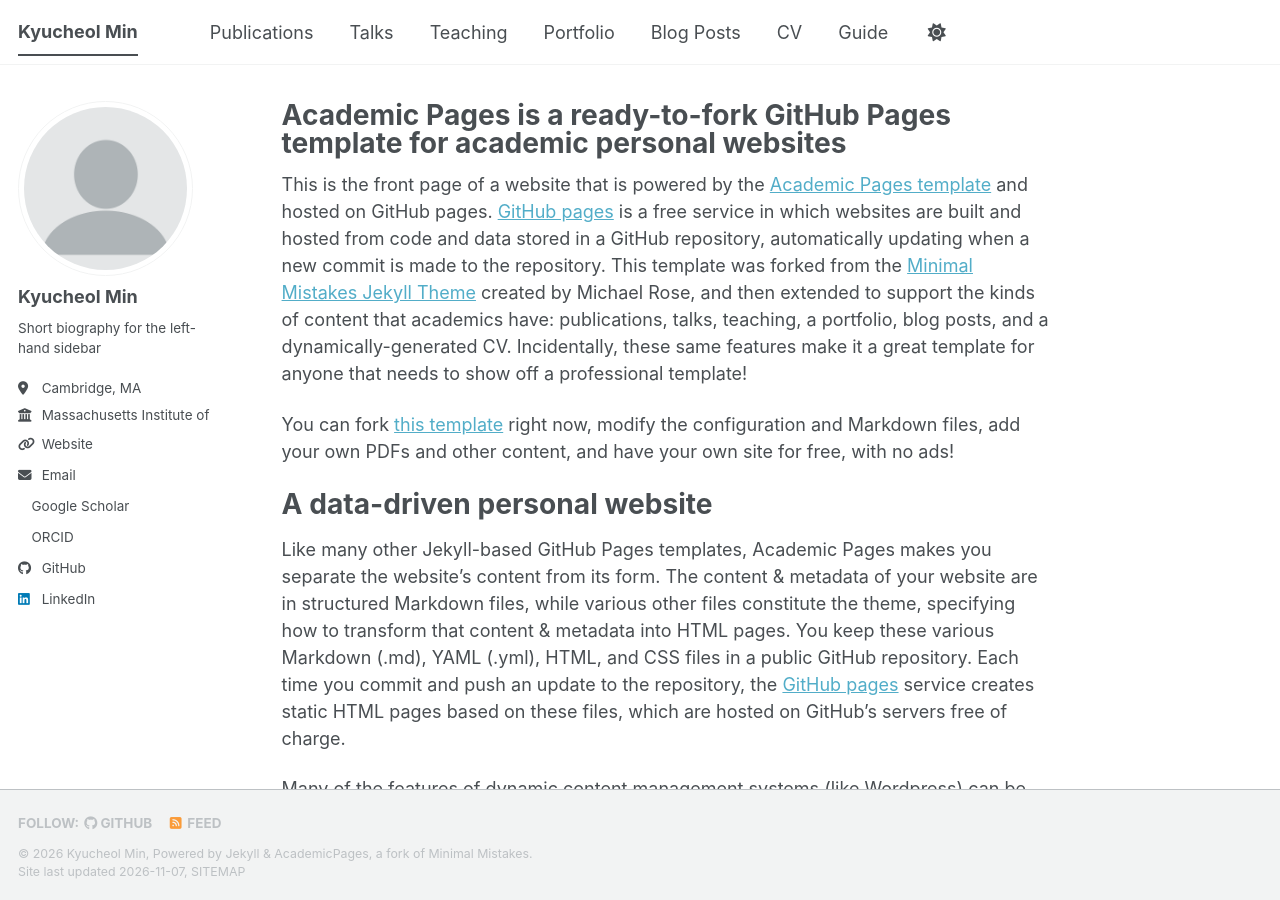
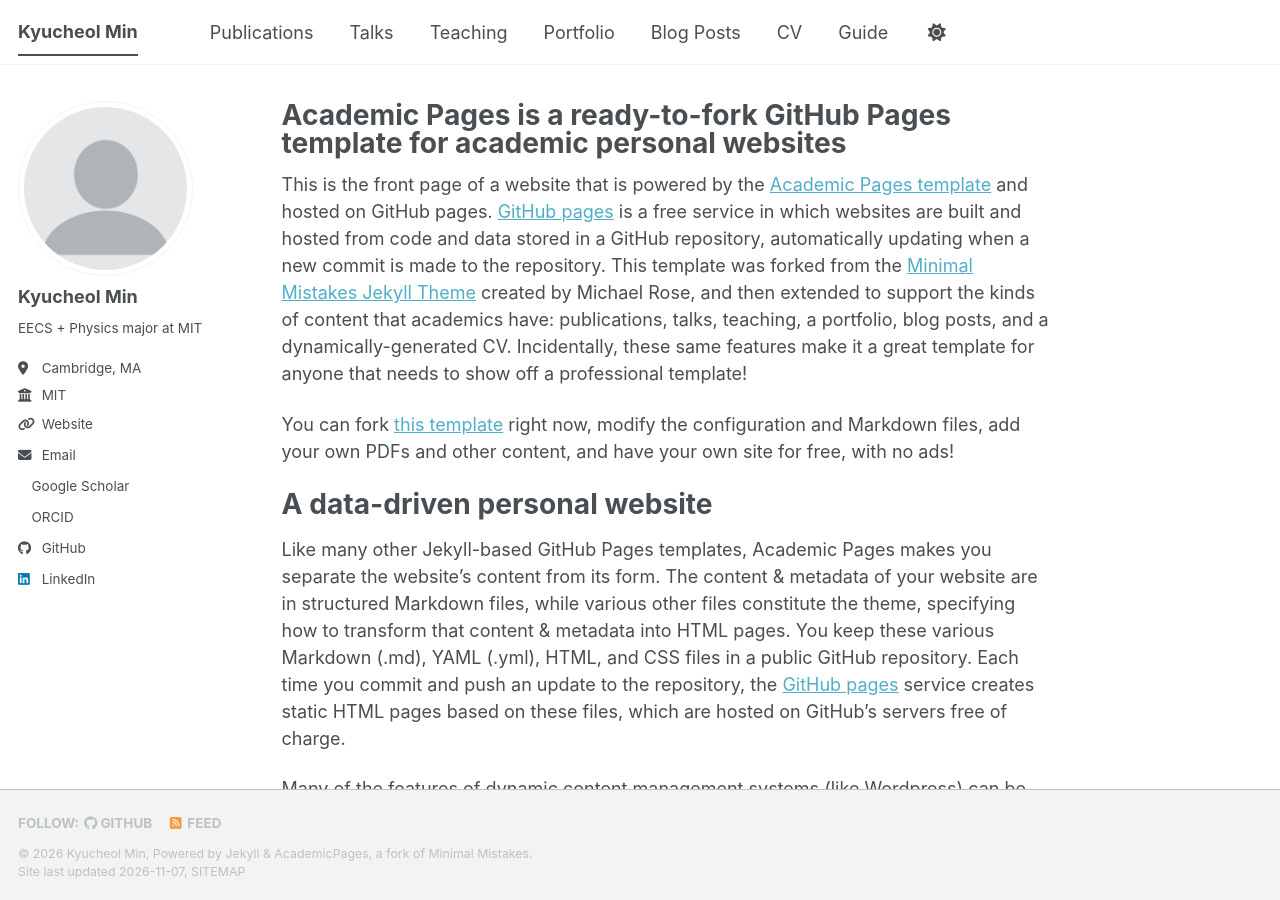
Before and after one commit to kcmin02/academic-old, a Jekyll site: the page built from _pages/about.md, in a window 1280 px wide and 900 px high. Built offline with Jekyll 4.4.1, drawn with Linux system fonts in a browser that asks for light colours; a script bundle is joined from its source files by our own code; a style sheet for code colours, icons or effects is not loaded.

Commit message:
Update _config.yml

```diff
--- a/_config.yml
+++ b/_config.yml
@@ -13,7 +13,7 @@ title                    : "Kyucheol Min"
 title_separator          : "-"
 name                     : &name "Kyucheol Min"
 description              : &description "Your Name's academic portfolio"   # Update this with a general description of your site, this is the default if not overridden by a page
-url                      : https://academicpages.github.io # The base hostname & protocol for your site e.g. "https://[your GitHub username].github.io",
+url                      : https://kcmin02.github.io # The base hostname & protocol for your site e.g. "https://[your GitHub username].github.io",
                                                            # or if you already have some other page hosted on Github then use "https://[your GitHub username].github.io/[Your Repo Name]"
 baseurl                  : "" # the subpath of your site, e.g. "/blog"
 repository               : https://kcmin02.github.io
@@ -26,9 +26,9 @@ author:
   avatar           : "profile.png"
   name             : "Kyucheol Min"
   pronouns         : # example: "she/her"
-  bio              : "Short biography for the left-hand sidebar"
+  bio              : "EECS + Physics major at MIT"
   location         : "Cambridge, MA"
-  employer         : "Massachusetts Institute of Technology"
+  employer         : "MIT"
   uri              : https://kcmin02.github.io
   email            : "mink202@mit.edu"
 
```
